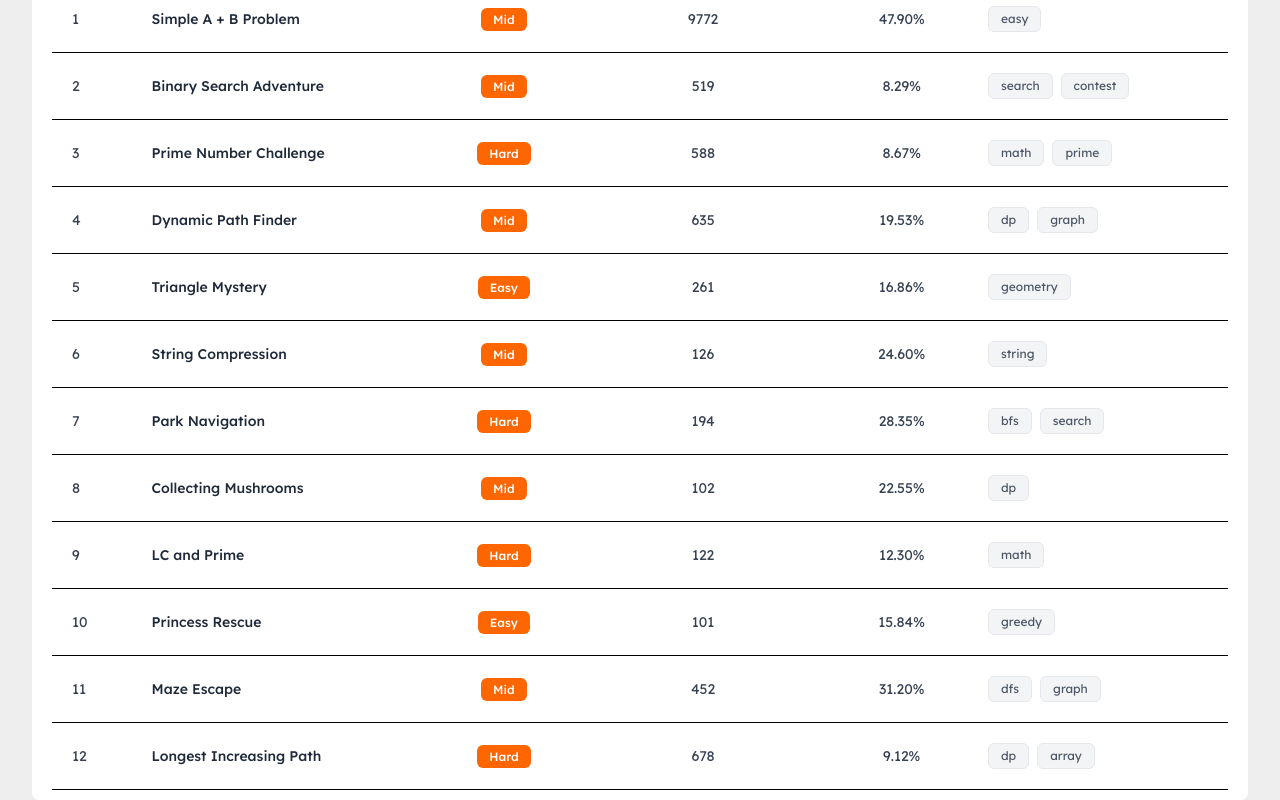
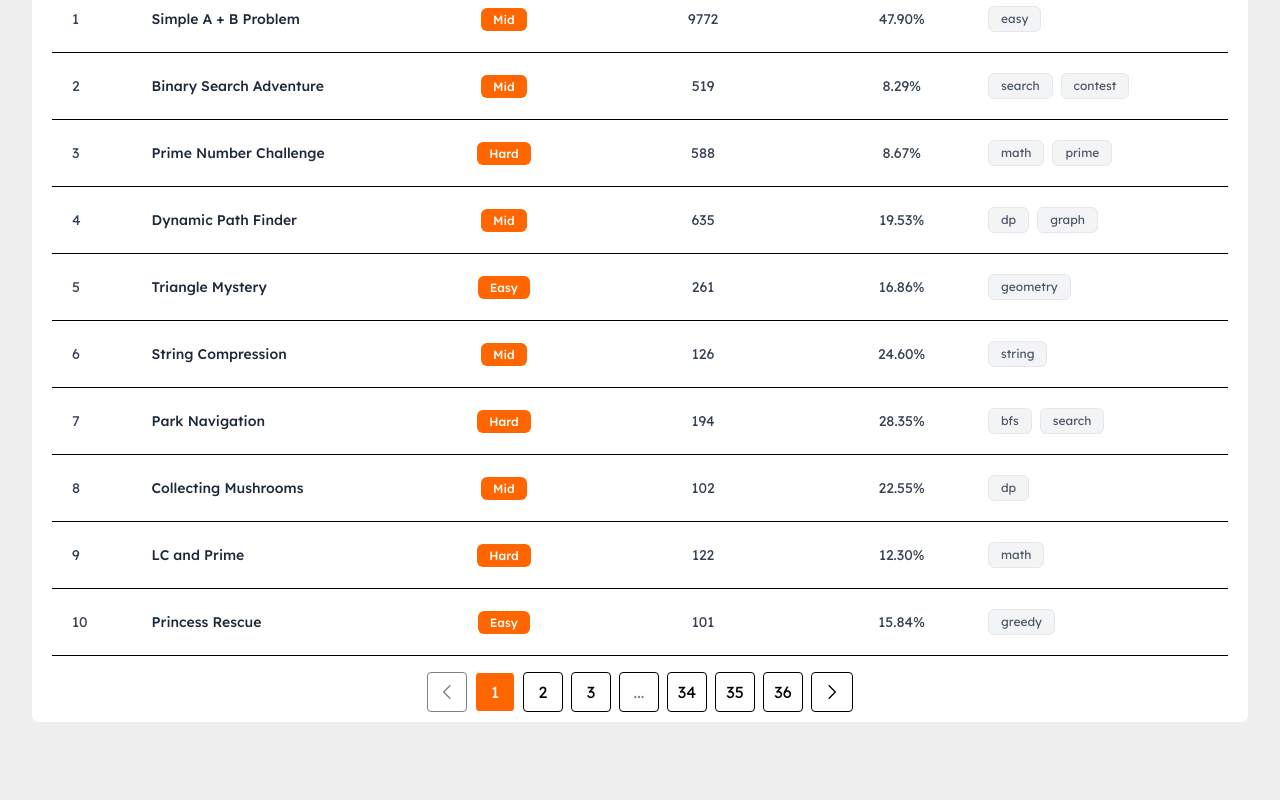
Before and after one commit to duy2kzcuber/Online-judge-fe, a Next.js app: page /problem in a window 1280 px wide. Shown: the part 229-1029 px from the top of the page. After the commit the page ends 951 px from the top, so only its background shows below. Built offline with nearby package versions, Linux system fonts and the light colour scheme.

Commit message:
add pagination for problem page

```diff
--- a/src/app/(pages)/(student)/problem/ProblemList.tsx
+++ b/src/app/(pages)/(student)/problem/ProblemList.tsx
@@ -1,4 +1,7 @@
 "use client"
+
+import { Pagination } from "@/app/components/Pagination/Pagination";
+
 export const ProblemList = () => {
     const problems = [
         {
@@ -81,24 +84,15 @@ export const ProblemList = () => {
             acRate: "15.84%",
             tags: ["greedy"]
         },
-        {
-            id: 11,
-            title: "Maze Escape",
-            level: "Mid",
-            total: 452,
-            acRate: "31.20%",
-            tags: ["dfs", "graph"]
-        },
-        {
-            id: 12,
-            title: "Longest Increasing Path",
-            level: "Hard",
-            total: 678,
-            acRate: "9.12%",
-            tags: ["dp", "array"]
+    ];
+    const pagination = {
+        page: 2,
+        pageSize: 10,
+        totalPages: 36,
+        totalItems: 360
     }
-    ];
     return (
+        <>
             <table className="w-full mt-4 border-collapse bg-white text-sm">
                 <thead>
                     <tr className="border-b text-left text-gray-600">
@@ -155,5 +149,9 @@ export const ProblemList = () => {
                     ))}
                 </tbody>
             </table>
+            <Pagination pagination={pagination}/>
+        </>
+
+
     )
 }
```
Lines whose indentation alone changed are shown as unchanged.
